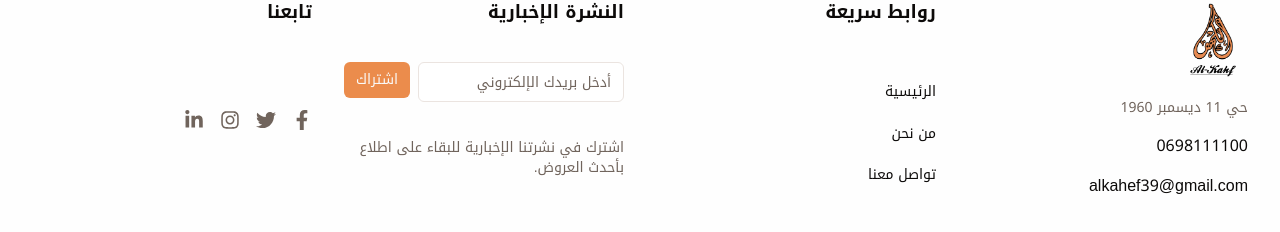
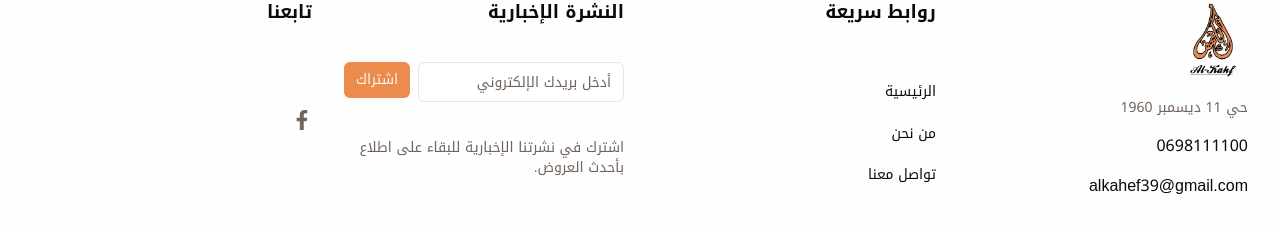
Before and after one commit to ABDERRHMAN8BENAICHA/Elkahf, a Next.js app: page / in a window 1280 px wide. Shown: the part 432-664 px from the top of the page. Built offline with nearby package versions, Linux system fonts and the light colour scheme.

Commit message:
FIX FOOTER ADD FACEBOOK

```diff
--- a/src/components/Footer.tsx
+++ b/src/components/Footer.tsx
@@ -53,21 +53,9 @@ export default function Footer() {
                 <div className="grid gap-4">
                     <h4 className="text-lg font-semibold">تابعنا</h4>
                     <div className="flex gap-4">
-                        <Link href="#" className="text-muted-foreground hover:text-foreground" prefetch={false}>
+                        <Link href="https://www.facebook.com/profile.php?id=100048092779407&mibextid=ZbWKwL" className="text-muted-foreground hover:text-foreground" prefetch={false}>
                             <FaFacebookF className="h-5 w-5" />
                             <span className="sr-only">Facebook</span>
-                        </Link>
-                        <Link href="#" className="text-muted-foreground hover:text-foreground" prefetch={false}>
-                            <FaTwitter className="h-5 w-5" />
-                            <span className="sr-only">Twitter</span>
-                        </Link>
-                        <Link href="#" className="text-muted-foreground hover:text-foreground" prefetch={false}>
-                            <FaInstagram className="h-5 w-5" />
-                            <span className="sr-only">Instagram</span>
-                        </Link>
-                        <Link href="#" className="text-muted-foreground hover:text-foreground" prefetch={false}>
-                            <FaLinkedinIn className="h-5 w-5" />
-                            <span className="sr-only">LinkedIn</span>
                         </Link>
                     </div>
                 </div>
```
